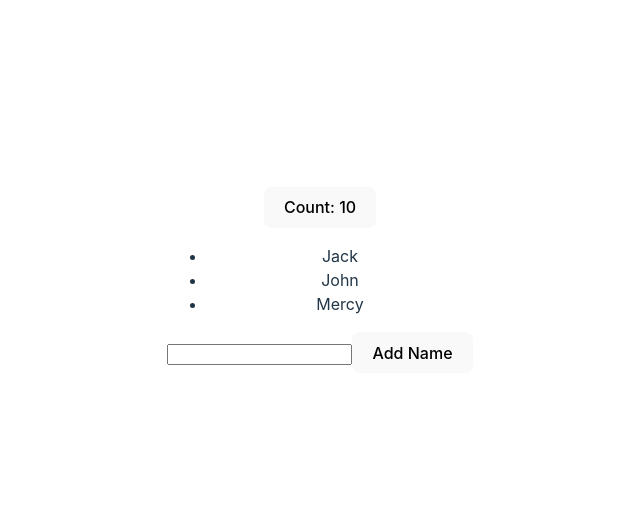
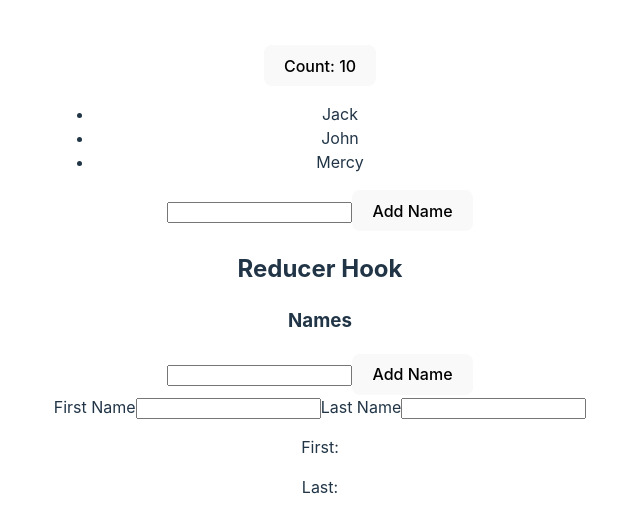
Before and after one commit to apella1/react-javascript, a React (Vite) app: page / in a window 1280 px wide. Shown: the part 120-652 px from the top of the page, without its empty margins (320-960 px from the left). Built offline with nearby package versions, Linux system fonts and the light colour scheme.

Commit message:
Add useReducer

```diff
--- a/src/App.jsx
+++ b/src/App.jsx
@@ -1,50 +1,15 @@
-import { useState } from "react";
 import "./App.css";
 
-function NameList() {
-  const [list, setList] = useState(["Jack", "John", "Mercy"]);
-  const [name, setName] = useState("");
+import React from 'react'
+import { State, Reducer } from "./components";
 
-  function onAddName() {
-    setList([...list, name])
-    setName("")
-  }
-
+const App = () => {
   return (
     <div>
-      <ul>
-        {list.map((name, id) => (
-          <li key={id}>{name}</li>
-        ))}
-      </ul>
-
-      <input type="text" value={name} onChange={(e) => setName(e.target.value)} />
-    <button onClick={onAddName}>Add Name</button>
+      <State />
+      <Reducer />
     </div>
-  );
+  )
 }
 
-function Counter() {
-  const [count, setCount] = useState(10);
-
-  function addOne() {
-    setCount(count + 1);
-  }
-
-  return (
-    <div className="App">
-      <button onClick={addOne}>Count: {count}</button>
-    </div>
-  );
-}
-
-function App() {
-  return (
-    <div>
-      <Counter />
-      <NameList />
-    </div>
-  );
-}
-
-export default App;
+export default App
--- /dev/null
+++ b/src/components/index.js
@@ -0,0 +1,2 @@
+export { default as State } from "./native-useState/State";
+export { default as Reducer } from "./native-useReducer/Reducer";
--- /dev/null
+++ b/src/components/native-useReducer/Reducer.jsx
@@ -0,0 +1,92 @@
+import { useReducer } from "react";
+
+function UserForm() {
+  const [state, dispatch] = useReducer(
+    (state, action) => ({
+      ...state,
+      ...action,
+    }),
+    {
+      first: "",
+      last: "",
+    }
+  );
+  return (
+    <div>
+      <label htmlFor="first">First Name</label>
+      <input
+        id="first"
+        type="text"
+        value={state.first}
+        onChange={(e) => dispatch({ first: e.target.value })}
+      />
+      <label htmlFor="last">Last Name</label>
+      <input
+        id="last"
+        type="text"
+        value={state.last}
+        onChange={(e) => dispatch({ last: e.target.value })}
+      />
+      <p>First:{state.first}</p>
+      <p>Last:{state.last}</p>
+    </div>
+  );
+}
+
+const NameList = () => {
+  const [state, dispatch] = useReducer(
+    (state, action) => {
+      switch (action.type) {
+        case "SET_NAME":
+          return { ...state, name: action.payload }; // payload is data being sent to the server(db e.t.c)
+          break;
+        case "ADD_NAME":
+          return {
+            ...state,
+            names: [...state.names, state.name],
+            name: "",
+          }; // payload is data being sent to the server(db e.t.c)
+          break;
+
+        default:
+          break;
+      }
+    },
+    {
+      names: [],
+      name: "",
+    }
+  );
+  return (
+    <div>
+      <div>
+        <h3>Names</h3>
+        <ul>
+          {state.names.map((name, index) => (
+            <li key={index}>{name}</li>
+          ))}
+        </ul>
+      </div>
+      <input
+        type="text"
+        value={state.name}
+        onChange={(e) =>
+          dispatch({ type: "SET_NAME", payload: e.target.value })
+        }
+      />
+      <button onClick={() => dispatch({ type: "ADD_NAME" })}>Add Name</button>
+    </div>
+  );
+};
+
+const Reducer = () => {
+  return (
+    <div>
+      <h2>Reducer Hook</h2>
+      <NameList />
+      <UserForm />
+    </div>
+  );
+};
+
+export default Reducer;
--- /dev/null
+++ b/src/components/native-useState/State.jsx
@@ -0,0 +1,49 @@
+import { useState } from "react";
+
+function NameList() {
+  const [list, setList] = useState(["Jack", "John", "Mercy"]);
+  const [name, setName] = useState("");
+
+  function onAddName() {
+    setList([...list, name])
+    setName("")
+  }
+
+  return (
+    <div>
+      <ul>
+        {list.map((name, id) => (
+          <li key={id}>{name}</li>
+        ))}
+      </ul>
+
+      <input type="text" value={name} onChange={(e) => setName(e.target.value)} />
+    <button onClick={onAddName}>Add Name</button>
+    </div>
+  );
+}
+
+function Counter() {
+  const [count, setCount] = useState(10);
+
+  function addOne() {
+    setCount(count + 1);
+  }
+
+  return (
+    <div className="App">
+      <button onClick={addOne}>Count: {count}</button>
+    </div>
+  );
+}
+
+function State() {
+  return (
+    <div>
+      <Counter />
+      <NameList />
+    </div>
+  );
+}
+
+export default State;
```
Also changed, not shown: src/components/native-useCallback/Callback.jsx (added), 1 other file (tests, documents, lock files or other folders).
